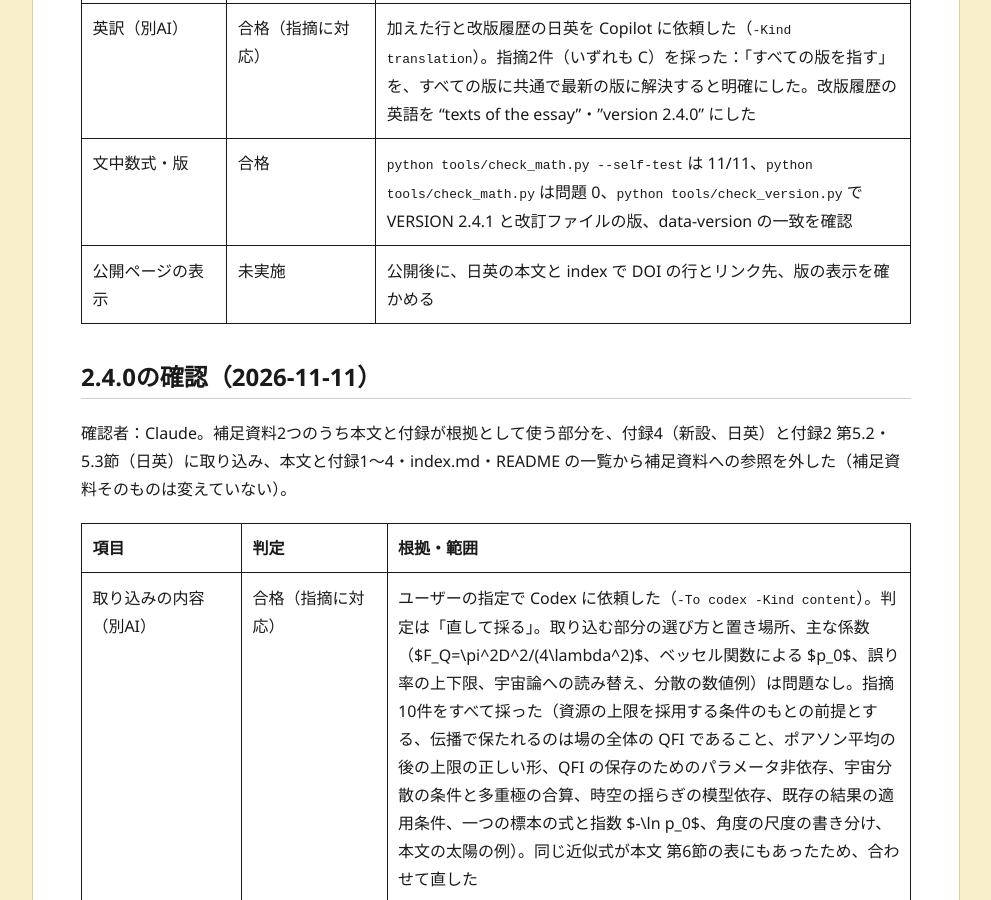
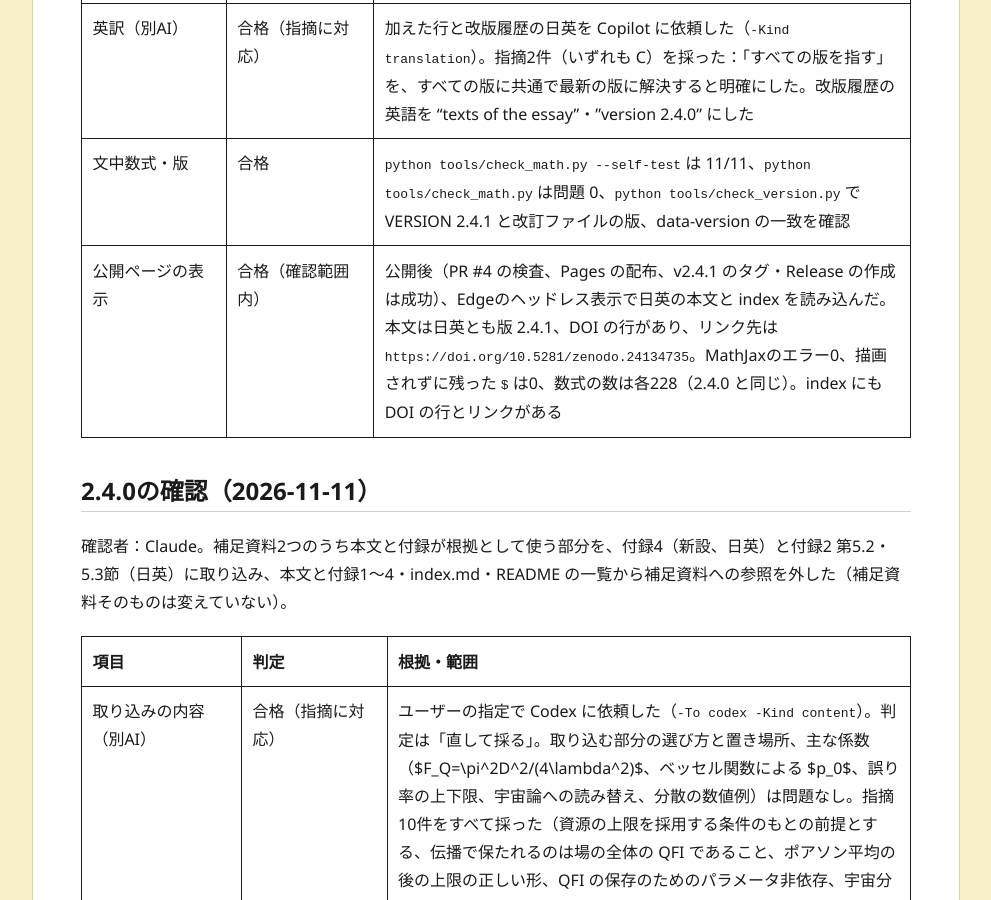
Before and after one commit to 5garashi/zeroPhase, a Jekyll site: the page built from TESTING.md, in a window 1280 px wide and 900 px high, scrolled down 1566 px. Shown: the whole window, without its empty margins (144-1135 px from the left). Built offline with Jekyll 4.4.1, drawn with Linux system fonts in a browser that asks for light colours; our own code applies the rules of GitHub Pages for plain Markdown files.

Commit message:
2.4.1 の公開表示の確認結果を記録する
Co-Authored-By: Claude Opus 5.5 <noreply@anthropic.com>

```diff
--- a/TESTING.md
+++ b/TESTING.md
@@ -36,7 +36,7 @@
 | DOI の解決 | 合格 | `https://doi.org/10.5281/zenodo.24134735`（すべての版）と版 2.4.0 の DOI が、どちらも Zenodo の記録 24134736 に解決することを確かめた。記録の版 2.4.0、許諾 cc-by-nd-4.0、資料の種類 preprint を Zenodo の API で確かめた |
 | 英訳（別AI） | 合格（指摘に対応） | 加えた行と改版履歴の日英を Copilot に依頼した（`-Kind translation`）。指摘2件（いずれも C）を採った：「すべての版を指す」を、すべての版に共通で最新の版に解決すると明確にした。改版履歴の英語を "texts of the essay"・"version 2.4.0" にした |
 | 文中数式・版 | 合格 | `python tools/check_math.py --self-test` は 11/11、`python tools/check_math.py` は問題 0、`python tools/check_version.py` で VERSION 2.4.1 と改訂ファイルの版、data-version の一致を確認 |
-| 公開ページの表示 | 未実施 | 公開後に、日英の本文と index で DOI の行とリンク先、版の表示を確かめる |
+| 公開ページの表示 | 合格（確認範囲内） | 公開後（PR #4 の検査、Pages の配布、v2.4.1 のタグ・Release の作成は成功）、Edgeのヘッドレス表示で日英の本文と index を読み込んだ。本文は日英とも版 2.4.1、DOI の行があり、リンク先は `https://doi.org/10.5281/zenodo.24134735`。MathJaxのエラー0、描画されずに残った `$` は0、数式の数は各228（2.4.0 と同じ）。index にも DOI の行とリンクがある |
 
 ## 2.4.0の確認（2026-11-11）
 
```
